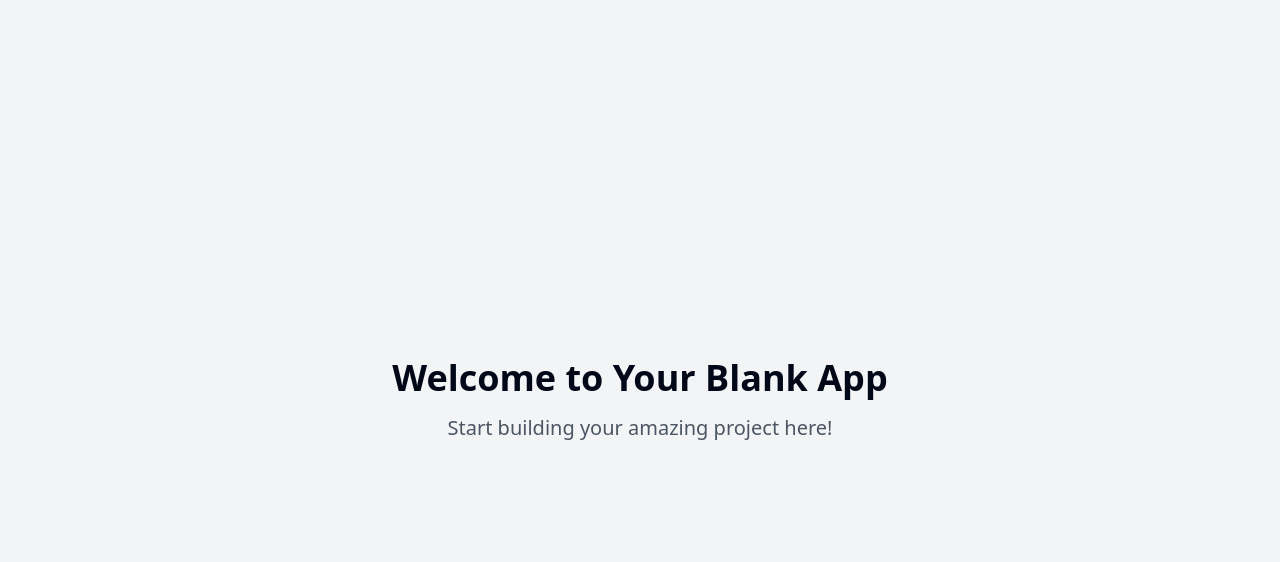
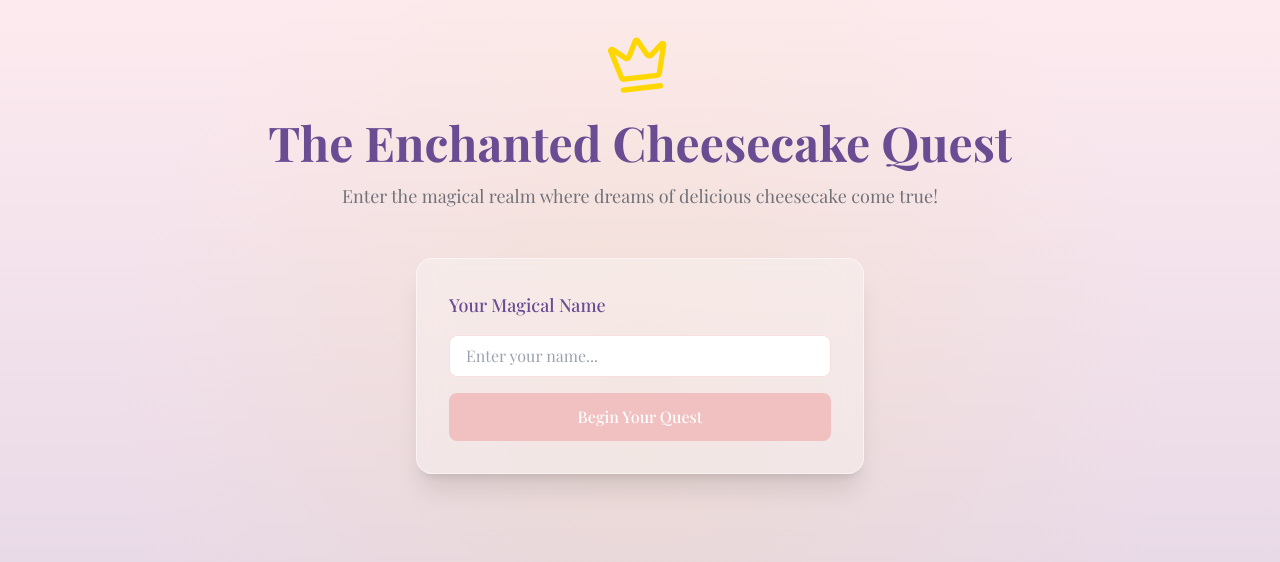
Before and after one commit to hyper-989/princess-cheesecake-quest, a React (Vite) app: page / in a window 1280 px wide. Shown: the top 562 px of the page. Built offline with nearby package versions, Linux system fonts and the light colour scheme.

Commit message:
Implement princess-cheesecake-quest game
This commit implements a game where users spin a wheel for a chance to win a cheesecake.  Winning requires entering the name "Lavanya". Winning unlocks a form for user details and feelings.  The theme is Disney Princesses.

```diff
--- a/package.json
+++ b/package.json
@@ -45,6 +45,7 @@
     "cmdk": "^1.0.0",
     "date-fns": "^3.6.0",
     "embla-carousel-react": "^8.3.0",
+    "framer-motion": "^12.4.2",
     "input-otp": "^1.2.4",
     "lucide-react": "^0.462.0",
     "next-themes": "^0.3.0",
--- a/src/index.css
+++ b/src/index.css
@@ -1,101 +1,84 @@
+
+@import url('https://fonts.googleapis.com/css2?family=Playfair+Display:wght@400;500;600;700&display=swap');
+
 @tailwind base;
 @tailwind components;
 @tailwind utilities;
 
 @layer base {
   :root {
-    --background: 0 0% 100%;
-    --foreground: 222.2 84% 4.9%;
-
+    --background: 330 100% 98%;
+    --foreground: 240 10% 3.9%;
     --card: 0 0% 100%;
-    --card-foreground: 222.2 84% 4.9%;
-
+    --card-foreground: 240 10% 3.9%;
     --popover: 0 0% 100%;
-    --popover-foreground: 222.2 84% 4.9%;
-
-    --primary: 222.2 47.4% 11.2%;
-    --primary-foreground: 210 40% 98%;
-
-    --secondary: 210 40% 96.1%;
-    --secondary-foreground: 222.2 47.4% 11.2%;
-
-    --muted: 210 40% 96.1%;
-    --muted-foreground: 215.4 16.3% 46.9%;
-
-    --accent: 210 40% 96.1%;
-    --accent-foreground: 222.2 47.4% 11.2%;
-
+    --popover-foreground: 240 10% 3.9%;
+    --primary: 346 77% 49.8%;
+    --primary-foreground: 355.7 100% 97.3%;
+    --secondary: 240 4.8% 95.9%;
+    --secondary-foreground: 240 5.9% 10%;
+    --muted: 240 4.8% 95.9%;
+    --muted-foreground: 240 3.8% 46.1%;
+    --accent: 240 4.8% 95.9%;
+    --accent-foreground: 240 5.9% 10%;
     --destructive: 0 84.2% 60.2%;
-    --destructive-foreground: 210 40% 98%;
-
-    --border: 214.3 31.8% 91.4%;
-    --input: 214.3 31.8% 91.4%;
-    --ring: 222.2 84% 4.9%;
-
-    --radius: 0.5rem;
-
-    --sidebar-background: 0 0% 98%;
-
-    --sidebar-foreground: 240 5.3% 26.1%;
-
-    --sidebar-primary: 240 5.9% 10%;
-
-    --sidebar-primary-foreground: 0 0% 98%;
-
-    --sidebar-accent: 240 4.8% 95.9%;
-
-    --sidebar-accent-foreground: 240 5.9% 10%;
-
-    --sidebar-border: 220 13% 91%;
-
-    --sidebar-ring: 217.2 91.2% 59.8%;
+    --destructive-foreground: 0 0% 98%;
+    --border: 240 5.9% 90%;
+    --input: 240 5.9% 90%;
+    --ring: 346 77% 49.8%;
+    --radius: 0.75rem;
   }
 
-  .dark {
-    --background: 222.2 84% 4.9%;
-    --foreground: 210 40% 98%;
-
-    --card: 222.2 84% 4.9%;
-    --card-foreground: 210 40% 98%;
-
-    --popover: 222.2 84% 4.9%;
-    --popover-foreground: 210 40% 98%;
-
-    --primary: 210 40% 98%;
-    --primary-foreground: 222.2 47.4% 11.2%;
-
-    --secondary: 217.2 32.6% 17.5%;
-    --secondary-foreground: 210 40% 98%;
-
-    --muted: 217.2 32.6% 17.5%;
-    --muted-foreground: 215 20.2% 65.1%;
-
-    --accent: 217.2 32.6% 17.5%;
-    --accent-foreground: 210 40% 98%;
-
-    --destructive: 0 62.8% 30.6%;
-    --destructive-foreground: 210 40% 98%;
-
-    --border: 217.2 32.6% 17.5%;
-    --input: 217.2 32.6% 17.5%;
-    --ring: 212.7 26.8% 83.9%;
-    --sidebar-background: 240 5.9% 10%;
-    --sidebar-foreground: 240 4.8% 95.9%;
-    --sidebar-primary: 224.3 76.3% 48%;
-    --sidebar-primary-foreground: 0 0% 100%;
-    --sidebar-accent: 240 3.7% 15.9%;
-    --sidebar-accent-foreground: 240 4.8% 95.9%;
-    --sidebar-border: 240 3.7% 15.9%;
-    --sidebar-ring: 217.2 91.2% 59.8%;
-  }
-}
-
-@layer base {
   * {
     @apply border-border;
   }
 
   body {
-    @apply bg-background text-foreground;
+    @apply bg-background text-foreground font-['Playfair_Display'];
+    background-image: radial-gradient(circle at 50% 50%, rgba(255, 215, 0, 0.1) 0%, transparent 70%);
+  }
+
+  .glass-card {
+    @apply backdrop-blur-lg bg-white/30 border border-white/50 shadow-xl;
   }
 }
+
+.sparkle {
+  position: absolute;
+  width: 20px;
+  height: 20px;
+  background: radial-gradient(circle, #ffd700 20%, transparent 70%);
+  animation: sparkle 1.5s ease-in-out infinite;
+}
+
+.wheel-container {
+  position: relative;
+  width: 300px;
+  height: 300px;
+  margin: 0 auto;
+}
+
+.wheel {
+  width: 100%;
+  height: 100%;
+  border-radius: 50%;
+  position: relative;
+  overflow: hidden;
+  transition: transform 4s cubic-bezier(0.17, 0.67, 0.12, 0.99);
+  transform: rotate(0deg);
+  box-shadow: 0 0 50px rgba(255, 215, 0, 0.3);
+}
+
+.wheel-section {
+  position: absolute;
+  width: 50%;
+  height: 50%;
+  transform-origin: 100% 100%;
+  display: flex;
+  align-items: center;
+  justify-content: center;
+  font-size: 14px;
+  font-weight: bold;
+  color: white;
+  text-shadow: 1px 1px 2px rgba(0, 0, 0, 0.5);
+}
--- a/src/pages/Index.tsx
+++ b/src/pages/Index.tsx
@@ -1,12 +1,245 @@
-// Update this page (the content is just a fallback if you fail to update the page)
+
+import { useState } from "react";
+import { toast } from "sonner";
+import { CakeSlice, Crown, Sparkles } from "lucide-react";
+import { motion } from "framer-motion";
 
 const Index = () => {
+  const [playerName, setPlayerName] = useState("");
+  const [attempts, setAttempts] = useState(0);
+  const [isSpinning, setIsSpinning] = useState(false);
+  const [showForm, setShowForm] = useState(false);
+  const [formData, setFormData] = useState({
+    name: "",
+    phone: "",
+    email: "",
+    address: "",
+    feeling: "",
+    confirmAddress: false,
+  });
+
+  const handleNameSubmit = (e: React.FormEvent) => {
+    e.preventDefault();
+    if (!playerName.trim()) {
+      toast.error("Please enter your name to begin the magical journey!");
+      return;
+    }
+    setAttempts(0);
+  };
+
+  const spinWheel = () => {
+    if (isSpinning) return;
+
+    setIsSpinning(true);
+    setAttempts((prev) => prev + 1);
+
+    const degrees = 1440 + Math.random() * 360; // Spin 4 full rotations + random
+    const wheel = document.querySelector(".wheel") as HTMLElement;
+    if (wheel) {
+      wheel.style.transform = `rotate(${degrees}deg)`;
+    }
+
+    setTimeout(() => {
+      setIsSpinning(false);
+      if (attempts >= 2) { // Third attempt
+        if (playerName.toLowerCase() === "lavanya") {
+          setShowForm(true);
+          toast.success("✨ Congratulations! You've won the magical cheesecake! ✨");
+        } else {
+          toast.error("Thank you for playing! Try again with a different magic name!");
+          setTimeout(() => window.location.reload(), 3000);
+        }
+      }
+    }, 4000);
+  };
+
+  const handleFormSubmit = (e: React.FormEvent) => {
+    e.preventDefault();
+    if (!formData.confirmAddress) {
+      toast.error("Please confirm your address is correct!");
+      return;
+    }
+
+    // Save form data (in a real app, this would connect to a backend)
+    console.log("Form submitted:", formData);
+    toast.success("Your magical cheesecake will be delivered soon! ✨");
+    setTimeout(() => window.location.reload(), 3000);
+  };
+
   return (
-    <div className="min-h-screen flex items-center justify-center bg-gray-100">
-      <div className="text-center">
-        <h1 className="text-4xl font-bold mb-4">Welcome to Your Blank App</h1>
-        <p className="text-xl text-gray-600">Start building your amazing project here!</p>
-      </div>
+    <div className="min-h-screen py-8 px-4 bg-gradient-to-b from-primary/20 to-secondary/20">
+      <motion.div
+        initial={{ opacity: 0, y: 20 }}
+        animate={{ opacity: 1, y: 0 }}
+        className="max-w-4xl mx-auto"
+      >
+        <div className="text-center mb-12">
+          <motion.div
+            className="inline-block"
+            animate={{ rotate: [0, 10, -10, 0] }}
+            transition={{ duration: 2, repeat: Infinity }}
+          >
+            <Crown className="w-16 h-16 text-accent mx-auto mb-4" />
+          </motion.div>
+          <h1 className="text-4xl md:text-5xl font-bold text-secondary mb-4">
+            The Enchanted Cheesecake Quest
+          </h1>
+          <p className="text-lg text-muted-foreground">
+            Enter the magical realm where dreams of delicious cheesecake come true!
+          </p>
+        </div>
+
+        {!playerName && (
+          <motion.form
+            onSubmit={handleNameSubmit}
+            className="glass-card max-w-md mx-auto p-8 rounded-2xl"
+            initial={{ scale: 0.9, opacity: 0 }}
+            animate={{ scale: 1, opacity: 1 }}
+          >
+            <div className="space-y-4">
+              <label className="block text-lg font-medium text-secondary">
+                Your Magical Name
+              </label>
+              <input
+                type="text"
+                value={playerName}
+                onChange={(e) => setPlayerName(e.target.value)}
+                className="w-full px-4 py-2 rounded-lg border border-primary/50 focus:ring-2 focus:ring-accent focus:outline-none"
+                placeholder="Enter your name..."
+              />
+              <button
+                type="submit"
+                className="w-full py-3 px-6 bg-primary text-white rounded-lg font-medium hover:bg-primary/90 transition-colors"
+              >
+                Begin Your Quest
+              </button>
+            </div>
+          </motion.form>
+        )}
+
+        {playerName && !showForm && (
+          <motion.div
+            className="glass-card max-w-2xl mx-auto p-8 rounded-2xl"
+            initial={{ scale: 0.9, opacity: 0 }}
+            animate={{ scale: 1, opacity: 1 }}
+          >
+            <div className="wheel-container mb-8">
+              <div className="wheel">
+                {[
+                  "Try Again!",
+                  "So Close!",
+                  "Next Time!",
+                  "Almost There!",
+                  "Keep Spinning!",
+                  "Not Yet!",
+                ].map((text, i) => (
+                  <div
+                    key={i}
+                    className="wheel-section"
+                    style={{
+                      transform: `rotate(${i * 60}deg)`,
+                      backgroundColor: [
+                        "#FF9AA2",
+                        "#FFB7B2",
+                        "#FFDAC1",
+                        "#E2F0CB",
+                        "#B5EAD7",
+                        "#C7CEEA",
+                      ][i],
+                    }}
+                  >
+                    {text}
+                  </div>
+                ))}
+              </div>
+            </div>
+            <p className="text-center text-lg mb-4">
+              Magic Attempts: {attempts}/3
+            </p>
+            <button
+              onClick={spinWheel}
+              disabled={isSpinning}
+              className="w-full py-3 px-6 bg-secondary text-white rounded-lg font-medium hover:bg-secondary/90 transition-colors disabled:opacity-50 flex items-center justify-center gap-2"
+            >
+              <Sparkles className="w-5 h-5" />
+              Spin the Magic Wheel!
+            </button>
+          </motion.div>
+        )}
+
+        {showForm && (
+          <motion.form
+            onSubmit={handleFormSubmit}
+            className="glass-card max-w-2xl mx-auto p-8 rounded-2xl space-y-6"
+            initial={{ scale: 0.9, opacity: 0 }}
+            animate={{ scale: 1, opacity: 1 }}
+          >
+            <div className="text-center mb-8">
+              <CakeSlice className="w-12 h-12 text-accent mx-auto mb-4" />
+              <h2 className="text-2xl font-bold text-secondary">
+                Claim Your Magical Cheesecake!
+              </h2>
+            </div>
+
+            <div className="space-y-4">
+              {[
+                { label: "Full Name", key: "name", type: "text" },
+                { label: "Phone Number", key: "phone", type: "tel" },
+                { label: "Email", key: "email", type: "email" },
+                { label: "Delivery Address", key: "address", type: "text" },
+                { label: "How are you feeling?", key: "feeling", type: "text" },
+              ].map((field) => (
+                <div key={field.key}>
+                  <label className="block text-sm font-medium text-secondary mb-1">
+                    {field.label}
+                  </label>
+                  <input
+                    type={field.type}
+                    value={formData[field.key as keyof typeof formData] as string}
+                    onChange={(e) =>
+                      setFormData((prev) => ({
+                        ...prev,
+                        [field.key]: e.target.value,
+                      }))
+                    }
+                    className="w-full px-4 py-2 rounded-lg border border-primary/50 focus:ring-2 focus:ring-accent focus:outline-none"
+                    required
+                  />
+                </div>
+              ))}
+
+              <div className="flex items-center gap-2">
+                <input
+                  type="checkbox"
+                  id="confirmAddress"
+                  checked={formData.confirmAddress}
+                  onChange={(e) =>
+                    setFormData((prev) => ({
+                      ...prev,
+                      confirmAddress: e.target.checked,
+                    }))
+                  }
+                  className="rounded border-primary/50 text-accent focus:ring-accent"
+                />
+                <label
+                  htmlFor="confirmAddress"
+                  className="text-sm text-secondary"
+                >
+                  I confirm my address is correct
+                </label>
+              </div>
+
+              <button
+                type="submit"
+                className="w-full py-3 px-6 bg-primary text-white rounded-lg font-medium hover:bg-primary/90 transition-colors flex items-center justify-center gap-2"
+              >
+                <Sparkles className="w-5 h-5" />
+                Submit and Receive Your Magic Cheesecake!
+              </button>
+            </div>
+          </motion.form>
+        )}
+      </motion.div>
     </div>
   );
 };
```
Also changed, not shown: tailwind.config.ts (+40 -56 lines), 1 other file (tests, documents, lock files or other folders).
